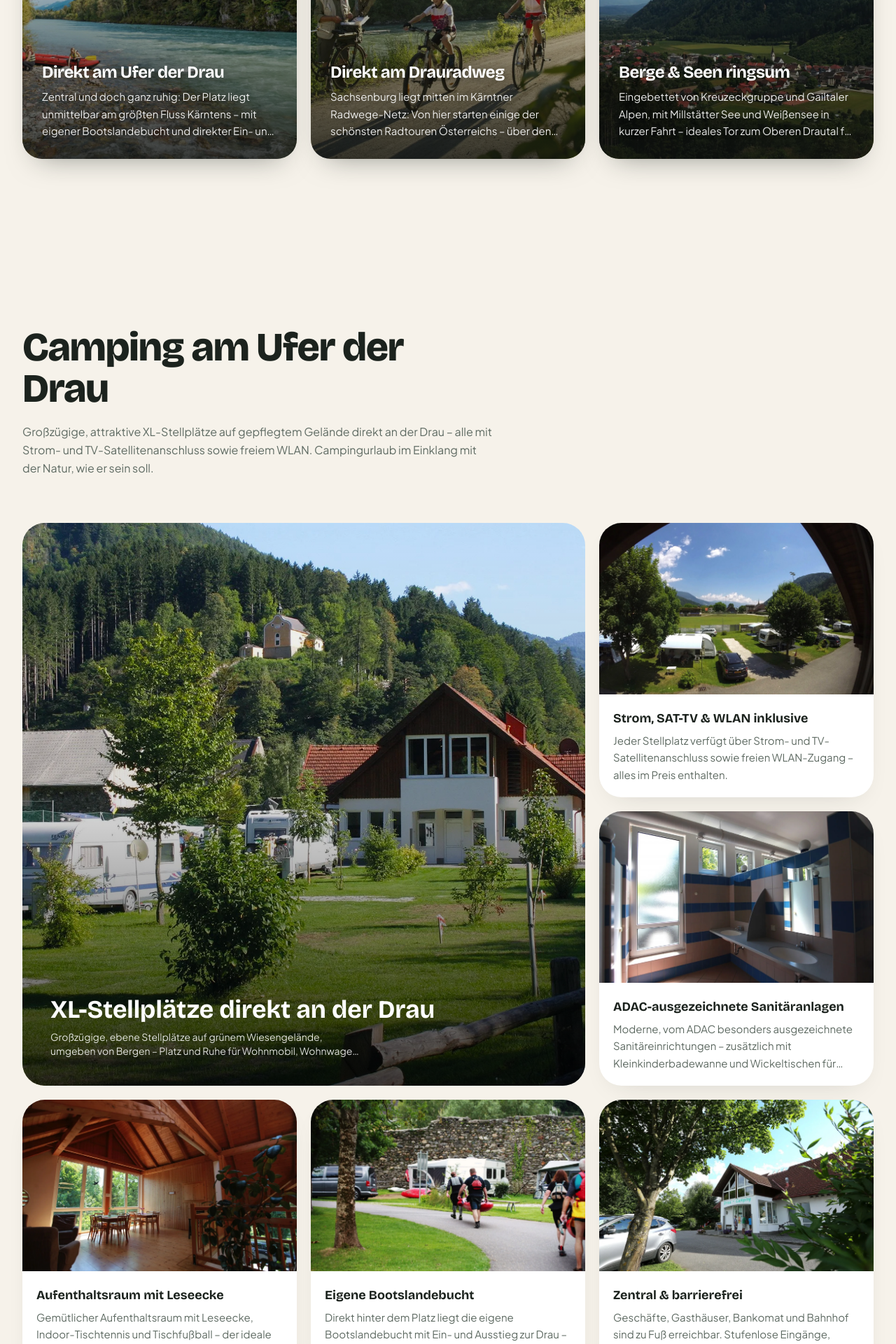
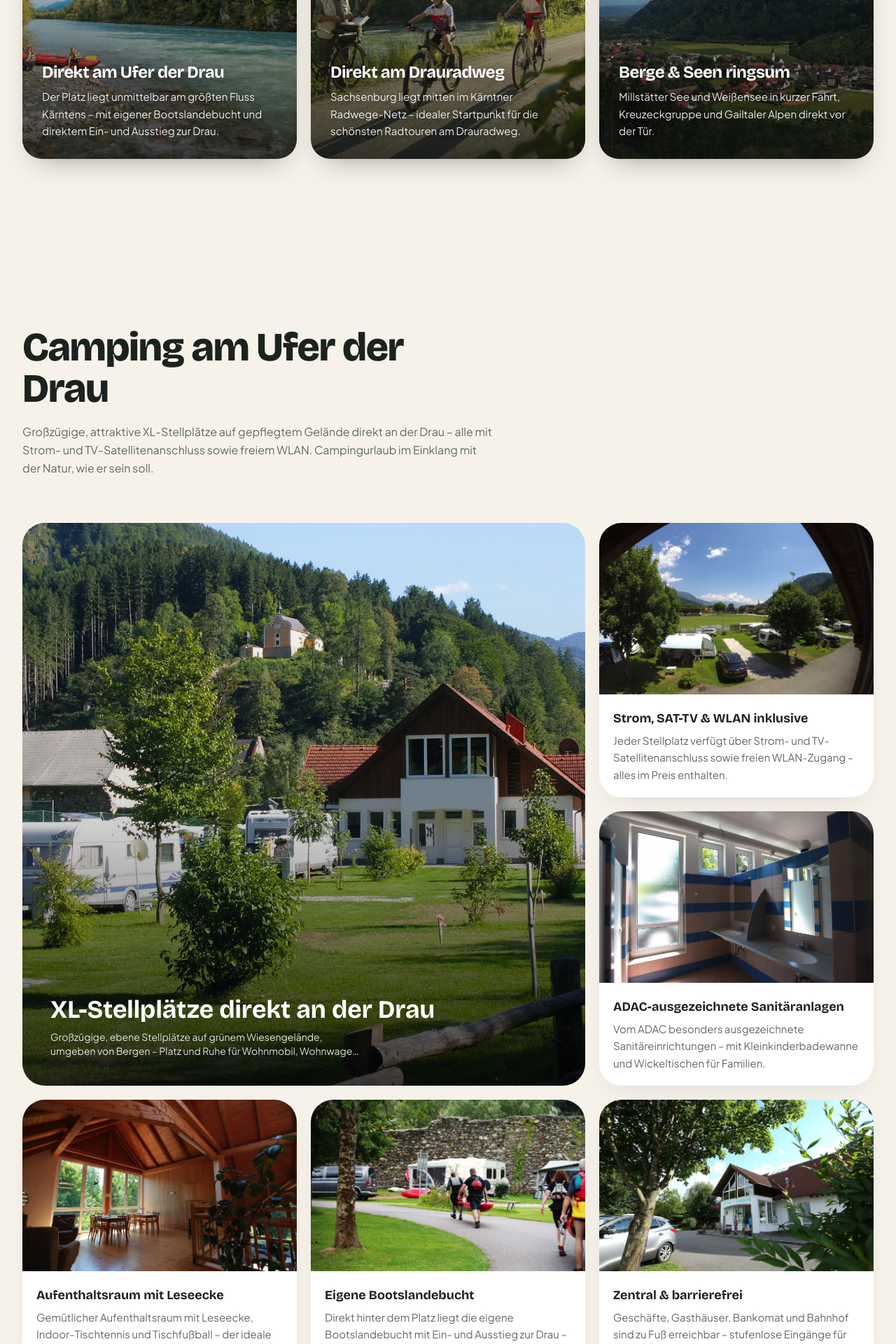
Before and after one commit to Lellino-Elias/draucamping-camping-demo, a Next.js app: page / in a window 1280 px wide. Shown: the part 1380-3300 px from the top of the page at 70% size. Built offline with nearby package versions, Linux system fonts and the light colour scheme.

Commit message:
draucamping — campsite demo 2026-06-14 23:00:19

```diff
--- a/src/content/campsites/draucamping.ts
+++ b/src/content/campsites/draucamping.ts
@@ -36,19 +36,19 @@ export const draucamping: CampsiteConfig = {
     {
       title: "Direkt am Ufer der Drau",
       text:
-        "Zentral und doch ganz ruhig: Der Platz liegt unmittelbar am größten Fluss Kärntens – mit eigener Bootslandebucht und direkter Ein- und Ausstiegsmöglichkeit hinter dem Gelände.",
+        "Der Platz liegt unmittelbar am größten Fluss Kärntens – mit eigener Bootslandebucht und direktem Ein- und Ausstieg zur Drau.",
       image: { src: `${IMG}/drau-fluss.webp`, alt: "Die Drau bei Sachsenburg mit Paddlern am Ufer" },
     },
     {
       title: "Direkt am Drauradweg",
       text:
-        "Sachsenburg liegt mitten im Kärntner Radwege-Netz: Von hier starten einige der schönsten Radtouren Österreichs – über den Drauradweg nach Villach oder Lienz.",
+        "Sachsenburg liegt mitten im Kärntner Radwege-Netz – idealer Startpunkt für die schönsten Radtouren am Drauradweg.",
       image: { src: `${IMG}/drauradweg-familie.webp`, alt: "Familie beim Radfahren am Drauradweg" },
     },
     {
       title: "Berge & Seen ringsum",
       text:
-        "Eingebettet von Kreuzeckgruppe und Gailtaler Alpen, mit Millstätter See und Weißensee in kurzer Fahrt – ideales Tor zum Oberen Drautal für Genießer, Aktive und Familien.",
+        "Millstätter See und Weißensee in kurzer Fahrt, Kreuzeckgruppe und Gailtaler Alpen direkt vor der Tür.",
       image: { src: `${IMG}/drautal-panorama.webp`, alt: "Blick über Sachsenburg und das Drautal mit Bergen" },
     },
   ],
@@ -105,7 +105,7 @@ export const draucamping: CampsiteConfig = {
       {
         title: "ADAC-ausgezeichnete Sanitäranlagen",
         text:
-          "Moderne, vom ADAC besonders ausgezeichnete Sanitäreinrichtungen – zusätzlich mit Kleinkinderbadewanne und Wickeltischen für Familien.",
+          "Vom ADAC besonders ausgezeichnete Sanitäreinrichtungen – mit Kleinkinderbadewanne und Wickeltischen für Familien.",
         image: { src: `${IMG}/sanitaeranlagen.webp`, alt: "Helle Waschräume mit Spiegel in den ADAC-ausgezeichneten Sanitäranlagen des Draucamping" },
       },
       {
@@ -123,7 +123,7 @@ export const draucamping: CampsiteConfig = {
       {
         title: "Zentral & barrierefrei",
         text:
-          "Geschäfte, Gasthäuser, Bankomat und Bahnhof sind zu Fuß erreichbar. Stufenlose Eingänge, breite Gänge und spezielle Sanitärräume ermöglichen auch einen barrierefreien Aufenthalt.",
+          "Geschäfte, Gasthäuser, Bankomat und Bahnhof sind zu Fuß erreichbar – stufenlose Eingänge für barrierefreien Aufenthalt.",
         image: { src: `${IMG}/empfang-gebaeude.webp`, alt: "Empfangsgebäude des Draucamping Sachsenburg" },
       },
     ],
@@ -138,7 +138,7 @@ export const draucamping: CampsiteConfig = {
         name: "Mobilhome",
         kind: "für bis zu 4 Erw. + 2 Kinder · 24,20 m²",
         text:
-          "Zwei getrennte Schlafzimmer (Doppelbett 160×200 und zwei Einzelbetten) plus zusätzliche Schlafbank im Wohnraum, voll ausgestattete Küche, Bad mit Dusche/WC, SAT-TV, Heizung und Klimaanlage – dazu eine halbüberdachte Holzterrasse.",
+          "Zwei getrennte Schlafzimmer, Schlafbank im Wohnraum, voll ausgestattete Küche, Bad, SAT-TV, Klimaanlage und Holzterrasse.",
         image: { src: `${IMG}/mobilhome-aussen.webp`, alt: "Mobilhome mit Holzterrasse am Draucamping Sachsenburg" },
         priceFrom: 105,
         features: ["max. 4 Erw. + 2 Kinder", "24,20 m² + 9 m² Terrasse", "Küche · Bad · Klimaanlage"],
@@ -147,7 +147,7 @@ export const draucamping: CampsiteConfig = {
         name: "Wood Cube",
         kind: "Holz-Chalet · seit 2022",
         text:
-          "Gemütliche Holzunterkunft, 2022 aus überwiegend regionalem Holz errichtet – mit eigener Holzterrasse, Schlaf- und Wohnbereich und Blick ins Grüne. Es gelten alle Leistungen des Campingplatzes.",
+          "Gemütliche Holzunterkunft aus regionalem Holz (2022) – mit Holzterrasse, Schlaf- und Wohnbereich und Blick ins Grüne.",
         image: { src: `${IMG}/woodcube-aussen.webp`, alt: "Wood Cubes aus Holz mit Terrassen am Draucamping" },
         priceFrom: 120,
         features: ["aus regionalem Holz", "eigene Holzterrasse", "errichtet 2022"],
@@ -189,37 +189,37 @@ export const draucamping: CampsiteConfig = {
       {
         title: "Radfahren am Drauradweg",
         text:
-          "Direkt am Drauradweg gelegen – mit Touren nach Villach und Lienz, Anschluss an Glocknerradweg R8 und Maltatalradweg R9, E-Bike-Ladestation, Rad-Service und 1× wöchentlich geführter Radtour.",
+          "Direkt am Drauradweg gelegen – Touren nach Villach und Lienz, E-Bike-Ladestation, Rad-Service und geführte Radtouren.",
         image: { src: `${IMG}/radfahren-drau.webp`, alt: "Radfahrer an der Drau bei Sachsenburg" },
       },
       {
         title: "Paddeln auf der Drau",
         text:
-          "Der Drau-Paddelweg bietet auf 11 Etappen über 210 km Paddelgenuss. Direkt hinter dem Platz liegt der Ein- und Ausstieg – Kanu, Kajak und SUP sowie Kurse über das Paddel-Center.",
+          "Der Drau-Paddelweg führt über 11 Etappen und 210 km – Ein- und Ausstieg direkt hinter dem Platz, Kanu, Kajak und SUP verfügbar.",
         image: { src: `${IMG}/paddeln-drau.webp`, alt: "Kajakfahrer auf der Drau bei Sachsenburg" },
       },
       {
         title: "Wandern & Bergerlebnis",
         text:
-          "Sportberg Goldeck, Großglockner, Malta Hochalmstraße, Mölltaler Gletscher, Nockalmstraße sowie die Nationalparks Hohe Tauern und Nockberge – dazu 1× wöchentlich eine geführte Wanderung.",
+          "Goldeck, Großglockner, Nationalparks Hohe Tauern und Nockberge – dazu 1× wöchentlich eine geführte Wanderung.",
         image: { src: `${IMG}/wandern-bergblick.webp`, alt: "Bergblick über Sachsenburg im Drautal" },
       },
       {
         title: "Erlebnis-Schwimmbad",
         text:
-          "Das beheizte Erlebnis-Schwimmbad liegt nur rund 10 Gehminuten entfernt und ist für unsere Campinggäste kostenlos – Badespaß mit Bergpanorama.",
+          "Das beheizte Erlebnis-Schwimmbad ist nur rund 10 Gehminuten entfernt und für Campinggäste kostenlos.",
         image: { src: `${IMG}/erlebnisbad.webp`, alt: "Beheiztes Erlebnis-Schwimmbad bei Sachsenburg mit Bergen" },
       },
       {
         title: "Kultur & Kulinarik",
         text:
-          "Gasthäuser, Bäckerei, Geschäfte und Bahnhof liegen in unmittelbarer Nähe. Die Shopping- und Komödienstadt Spittal an der Drau ist nur ca. 15 Autominuten entfernt.",
+          "Gasthäuser, Bäckerei, Geschäfte und Bahnhof liegen zu Fuß erreichbar – Spittal an der Drau ist ca. 15 Autominuten entfernt.",
         image: { src: `${IMG}/kulinarik-ort.webp`, alt: "Gemütliches Gasthaus im Ortskern von Sachsenburg am Abend" },
       },
       {
         title: "Ausflüge in die Region",
         text:
-          "Heiligenblut mit dem Großglockner, die Bergwelt des Maltatals und die Nationalparks bieten sich für Familienausflüge an – Italien, Slowenien und die Dolomiten sind als Tagesausflug erreichbar.",
+          "Heiligenblut, Maltatal und die Nationalparks laden zu Familienausflügen ein – Dolomiten, Italien und Slowenien als Tagesausflug.",
         image: { src: `${IMG}/ausfluege-ort.webp`, alt: "Historischer Marktplatz von Sachsenburg im Drautal" },
       },
     ],
```
